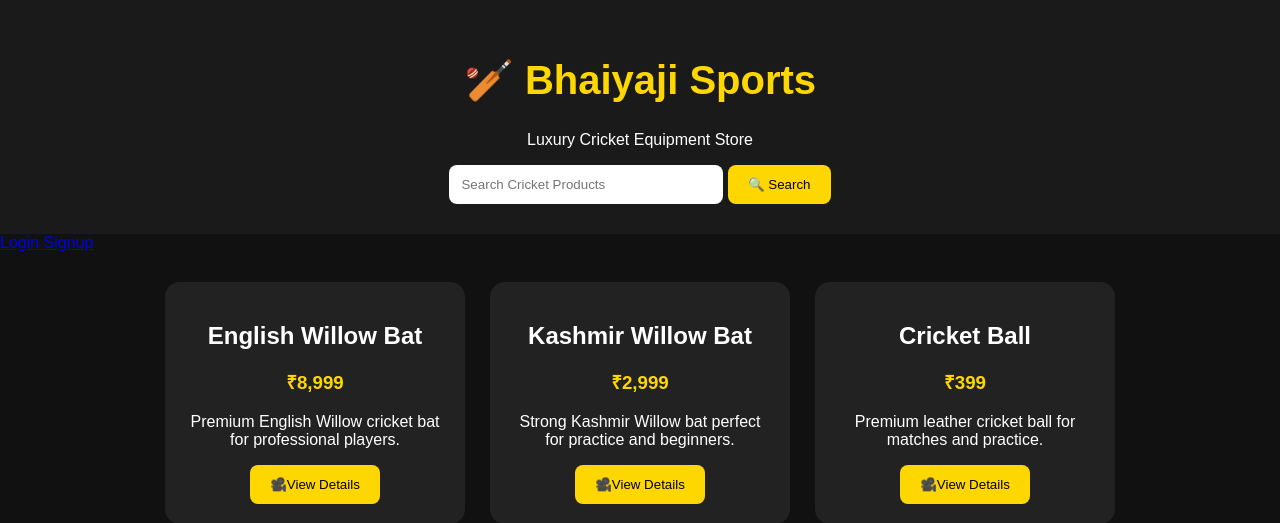
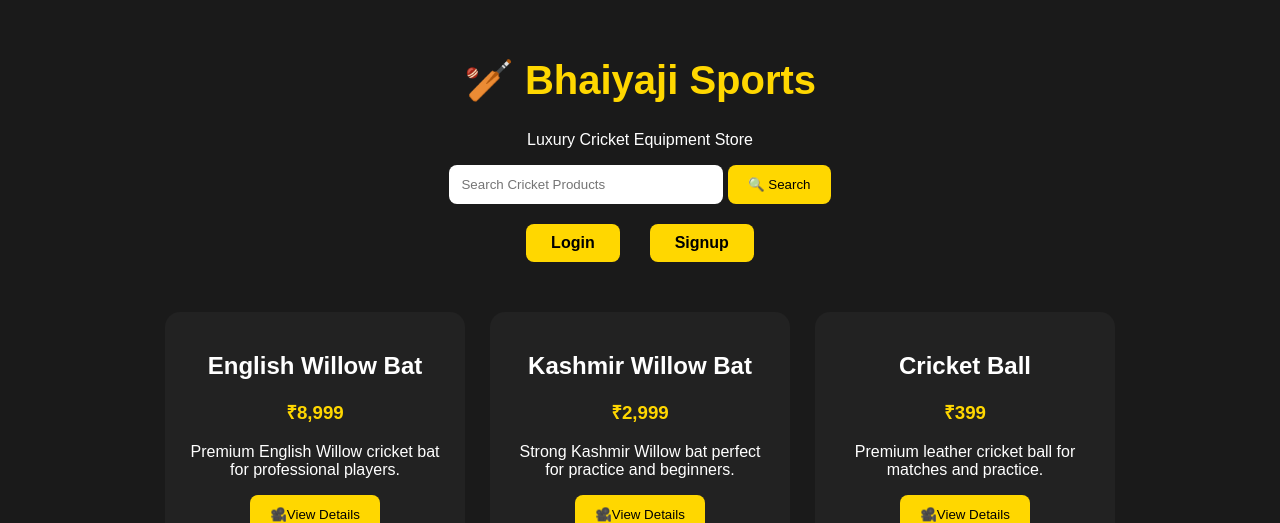
Before and after one commit to Lovegamer1234444/Bhaiyajisports, a Flask app: page / in a window 1280 px wide. Shown: the top 523 px of the page. Run offline with Flask 3, Linux system fonts and the light colour scheme.

Commit message:
Update index.html

```diff
--- a/templates/index.html
+++ b/templates/index.html
@@ -35,25 +35,21 @@ placeholder="Search Cricket Products">
 </form>
 
 
-</header>
+</heade>
 
 {% if user %}
 
-<p>Welcome {{user}} 👋</p>
-
-<a href="/logout">
-Logout
-</a>
+<div class="auth-links">
+    <h3>👋 Welcome {{ user }}</h3>
+    <a class="auth-btn" href="/logout">Logout</a>
+</div>
 
 {% else %}
 
-<a href="/login">
-Login
-</a>
-
-<a href="/signup">
-Signup
-</a>
+<div class="auth-links">
+    <a class="auth-btn" href="/login">Login</a>
+    <a class="auth-btn" href="/signup">Signup</a>
+</div>
 
 {% endif %}
 
```
